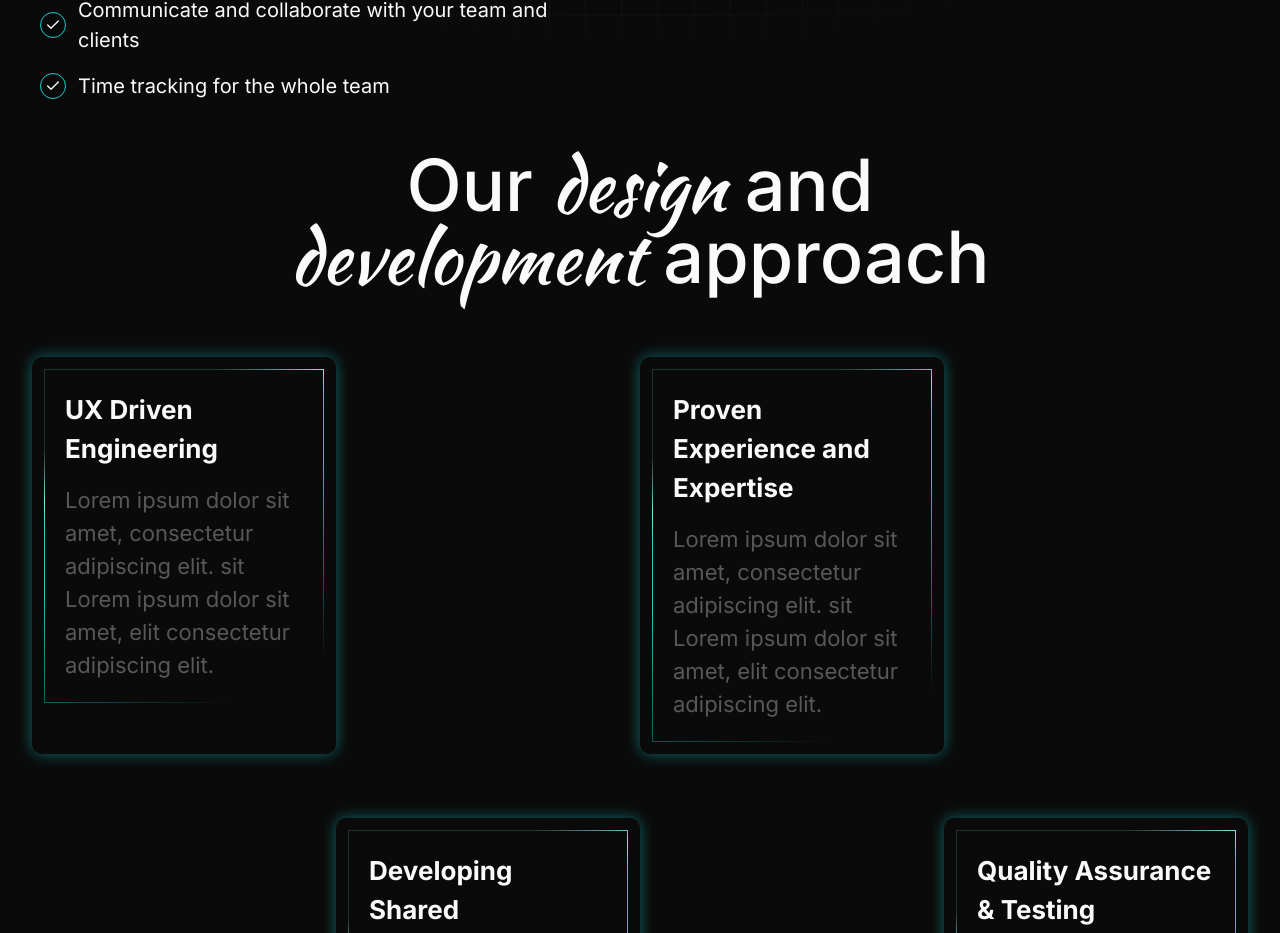
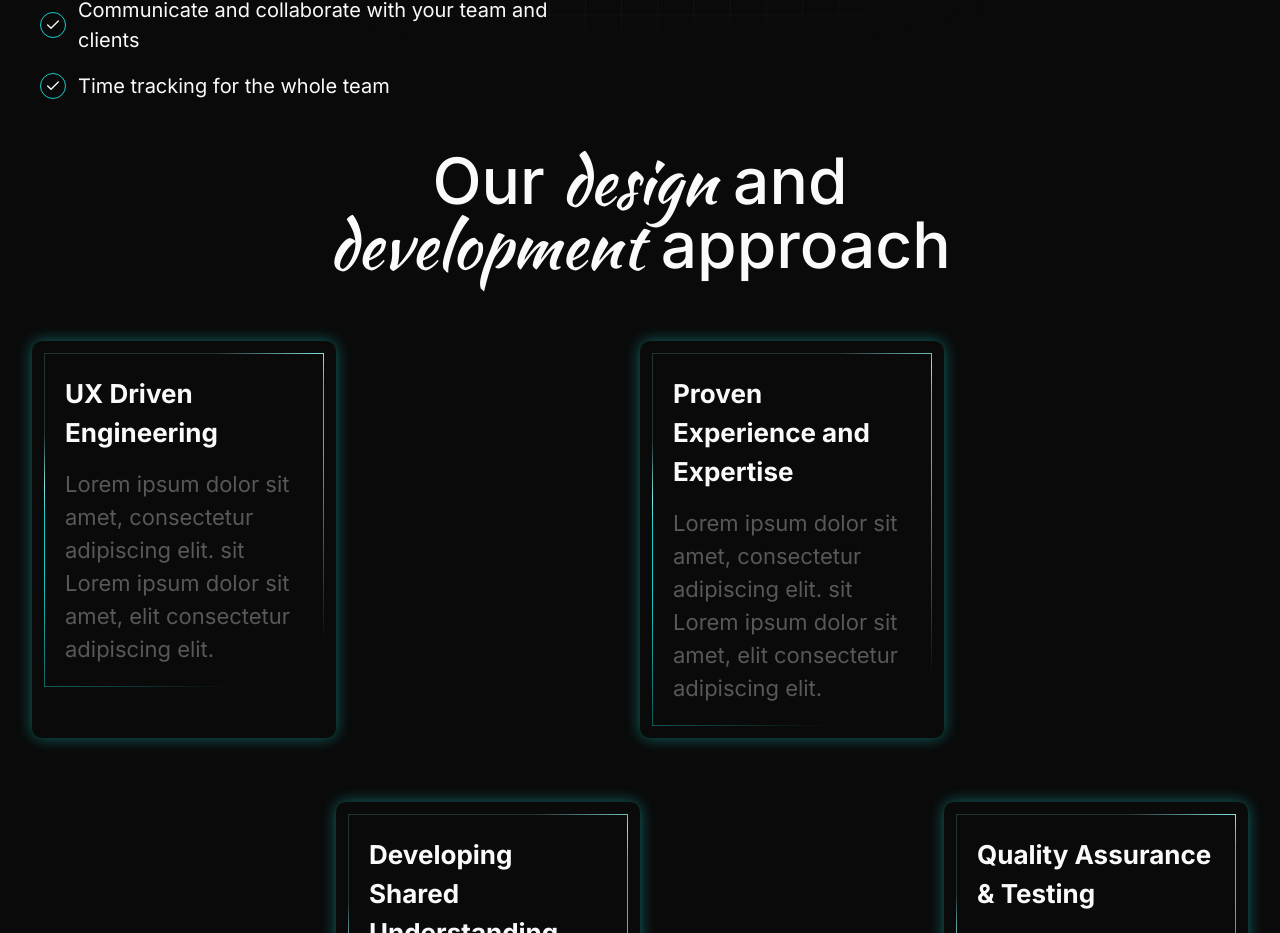
Before and after one commit to Roshen-Perera/ceylon-developers-portfolio, a Next.js app: page / in a window 1280 px wide. Shown: the part 1393-2326 px from the top of the page. Built offline with nearby package versions, Linux system fonts and the light colour scheme.

Commit message:
Refactor Approach component to replace paragraph with H2 for improved semantics

```diff
--- a/components/approach.tsx
+++ b/components/approach.tsx
@@ -1,14 +1,15 @@
 import React from 'react'
+import { H2 } from './typography';
 
 const Approach = () => {
   return (
     <div className="flex flex-col items-center justify-center mt-12">
       <div className="text-center mb-8">
-        <p className="text-7xl font-medium">
+        <H2 className="text-7xl font-medium">
           Our <span className="font-kaushan">design</span> and
           <br />
           <span className="font-kaushan">development</span> approach
-        </p>
+        </H2>
       </div>
       <div className="grid grid-cols-4 p-8">
         <div className="p-3 shadow-[0px_0px_15px_rgba(23,205,202,0.47)] rounded-lg">
```
